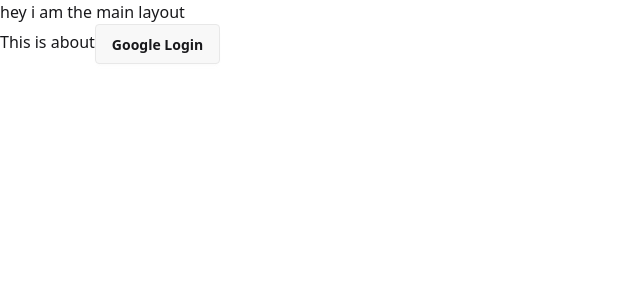
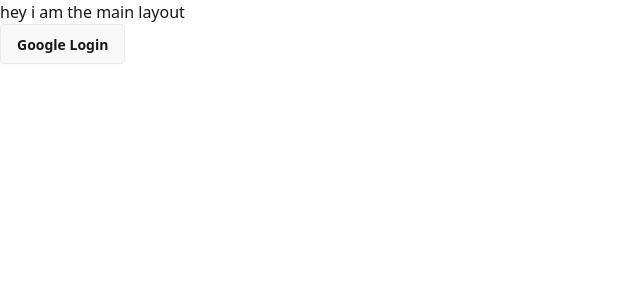
Before and after one commit to emamuddin10/Firebase-Concept-1, a React (Vite) app: page /about in a window 1280 px wide. Shown: the top 300 px of the page, without its empty margins (0-640 px from the left). Built offline with nearby package versions, Linux system fonts and the light colour scheme.

Commit message:
create about page

```diff
--- a/src/components/About/About.jsx
+++ b/src/components/About/About.jsx
@@ -3,10 +3,11 @@ import { Outlet } from 'react-router-dom';
 import { authContext } from '../Root/Root';
 
 const About = () => {
-    const {handleGoogleLogin}=useContext(authContext)
+    const {handleGoogleLogin,user}=useContext(authContext)
     return (
         <div>
-            This is about
+
+            {user?.displayName}
             <button onClick={handleGoogleLogin} className='btn'>Google Login</button>
 
         </div>
```
